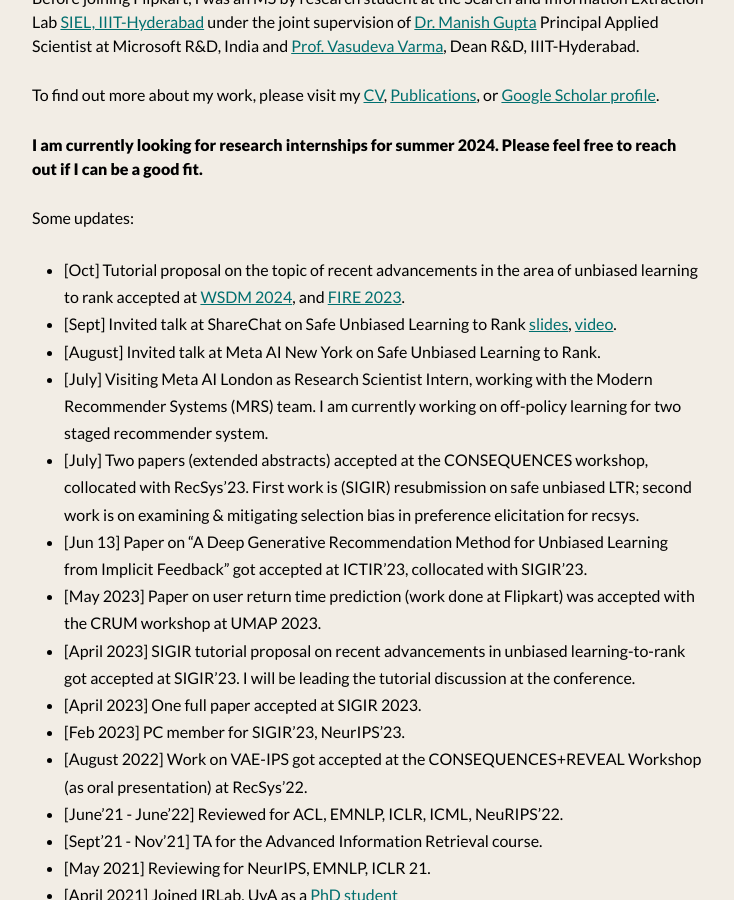
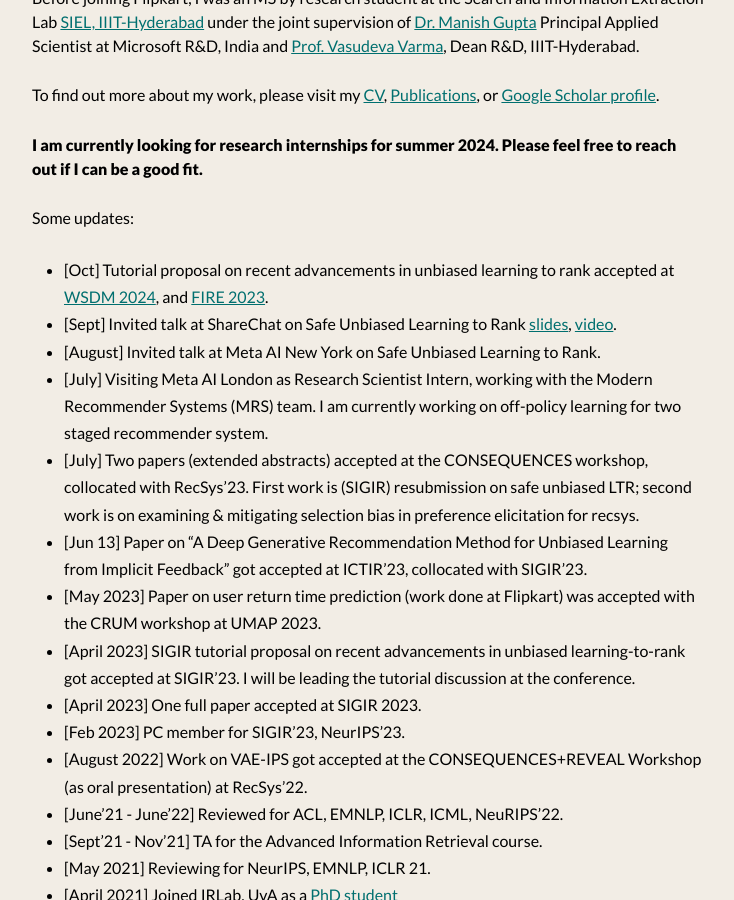
Before and after one commit to shashankg7/shashankg7.github.io, a Jekyll site: the page built from index.md, in a window 1280 px wide and 900 px high, scrolled down 454 px. Shown: the whole window, without its empty margins (272-1006 px from the left). Built offline with Jekyll 4.4.1, drawn with Linux system fonts in a browser that asks for light colours; nearby versions of some CDN libraries.

Commit message:
Update index.md

```diff
--- a/index.md
+++ b/index.md
@@ -19,7 +19,7 @@
 
 Some updates:
 
-* [Oct] Tutorial proposal on the topic of recent advancements in the area of unbiased learning to rank accepted at [WSDM 2024](https://www.wsdm-conference.org/2024/tutorials/), and [FIRE 2023](http://fire.irsi.res.in/fire/2023/schedule).
+* [Oct] Tutorial proposal on recent advancements in unbiased learning to rank accepted at [WSDM 2024](https://www.wsdm-conference.org/2024/tutorials/), and [FIRE 2023](http://fire.irsi.res.in/fire/2023/schedule).
 * [Sept] Invited talk at ShareChat on Safe Unbiased Learning to Rank [slides](https://docs.google.com/presentation/d/e/2PACX-1vQ-IJ3hAGjFYJN2qy6HIw5nTOjBlCwfAd-NfR68oqjIl62BRoAsPcb2bVL7U4LvJhISR7fhxp2Squwx/pub?start=false&loop=false&delayms=60000), [video](https://www.youtube.com/watch?v=xlsmhOtwFUc).
 * [August] Invited talk at Meta AI New York on Safe Unbiased Learning to Rank.
 * [July] Visiting Meta AI London as Research Scientist Intern, working with the Modern Recommender Systems (MRS) team. I am currently working on off-policy learning for two staged recommender system.
```
